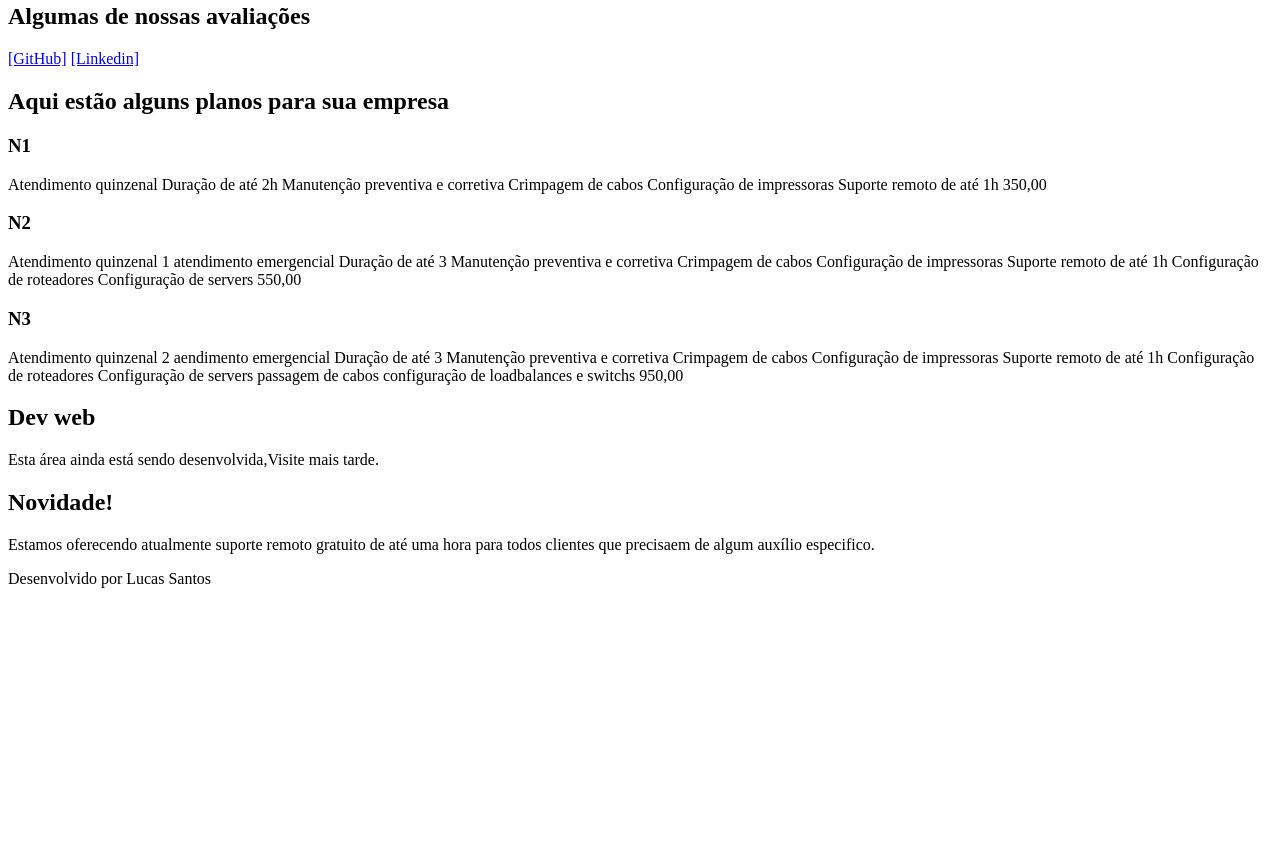
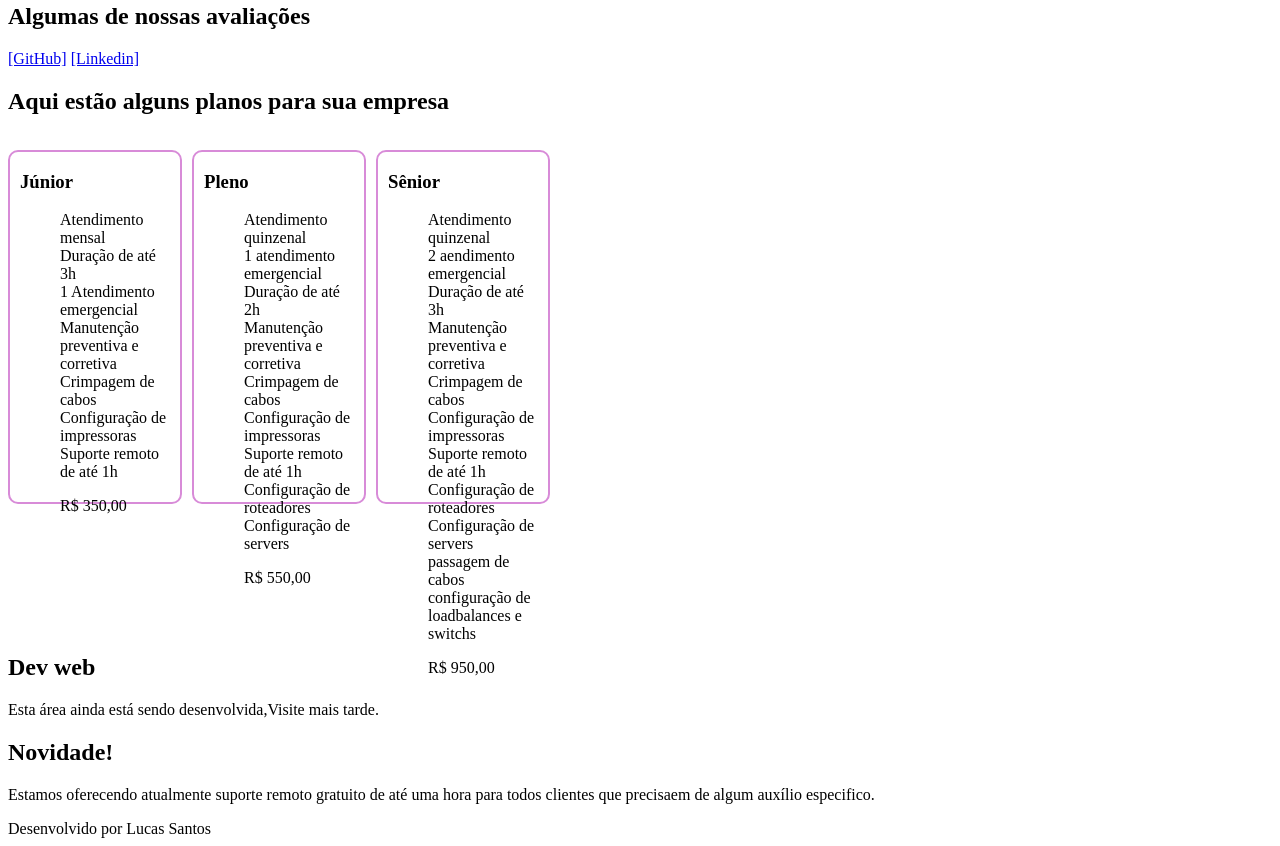
Before and after one commit to LKST2/Dev_WEB, a plain HTML site: page Site Ontech/index.html in a window 1280 px wide. Shown: the part 777-1623 px from the top of the page. Before the commit the page ends 1373 px from the top, so only its background shows below. Drawn offline with Linux system fonts and the light colour scheme.

Commit message:
Personalização Containers 2

```diff
--- a/Site Ontech/estilo.css
+++ b/Site Ontech/estilo.css
@@ -1,3 +1,67 @@
 @charset "UTF-8"
 
+/*{
+   margin: 0px;
+   padding: 0px;
+}*/
+
 @import url('https://fonts.googleapis.com/css2?family=Raleway:wght@200&display=swap');
+
+#contratos{
+   width: 100%;
+   float: left;
+   margin-bottom: 150px;
+   margin-top: 15px;
+}
+
+#junior{
+
+width: 150px;
+height: 350px;
+border: 2px solid #d88bd8;
+border-radius: 10px;
+padding: 0px 10px;
+text-align: left;
+margin-right: 10px;
+float: left;
+}
+
+div#junior ul{
+   list-style: none;
+}
+
+#pleno{
+
+   width: 150px;
+   height: 350px;
+   border: 2px solid #d88bd8;
+   border-radius: 10px;
+   padding: 0px 10px;
+   text-align: left;
+   float: left;
+
+   margin-right: 10px;
+   }
+
+   div#pleno ul{
+      list-style: none;
+   }
+
+   #senior{
+
+      width: 150px;
+      height: 350px;
+      border: 2px solid #d88bd8;
+      border-radius: 10px;
+      padding: 0px 10px;
+      text-align: left;
+      float: left;
+      }
+
+      div#senior ul{
+         list-style: none;
+      }
+
+/*Ideia: ao passar o maouse por cima dos contratos circuitos bem clarinhos podem ficar transitando na flex-box;
+Também, ao passar o mouse ficar um gradiente clarinho na colaração do site
+E tbm o retangulo se sobepor ao seu tamnho original*/
--- a/Site Ontech/index.html
+++ b/Site Ontech/index.html
@@ -83,51 +83,58 @@
         <h2>Aqui estão alguns planos para sua empresa</h2>
         <!--(tabela)-->
 
-        <h3>N1</h3>
+        <div id="contratos">
+            <div id="junior">
+                <h3>Júnior</h3>
 
-        <p>
-            Atendimento quinzenal
-            Duração de até 2h
-            Manutenção preventiva e corretiva
-            Crimpagem de cabos
-            Configuração de impressoras
-            Suporte remoto de até 1h
-            350,00
-        </p>
+                    <ul>
+                        <li>Atendimento mensal</li>
+                        <li>Duração de até 3h</li>
+                        <li>1 Atendimento emergencial</li>
+                        <li>Manutenção preventiva e corretiva</li>
+                        <li>Crimpagem de cabos</li>
+                        <li>Configuração de impressoras</li>
+                        <li>Suporte remoto de até 1h</li>
+                        <p>R$ 350,00</p>
+                    </ul>
+            </div>
 
-        <h3>N2</h3>
+            <div id="pleno">
+                <h3>Pleno</h3>
 
-        <p>
-            Atendimento quinzenal
-            1 atendimento emergencial
-            Duração de até 3
-            Manutenção preventiva e corretiva
-            Crimpagem de cabos
-            Configuração de impressoras
-            Suporte remoto de até 1h
-            Configuração de roteadores
-            Configuração de servers
-            550,00
-        </p>
+                    <ul>
+                        <li>Atendimento quinzenal</li>
+                        <li>1 atendimento emergencial</li>
+                        <li>Duração de até 2h</li>
+                        <li>Manutenção preventiva e corretiva</li>
+                        <li>Crimpagem de cabos</li>
+                        <li>Configuração de impressoras</li>
+                        <li>Suporte remoto de até 1h</li>
+                        <li>Configuração de roteadores</li>
+                        <li>Configuração de servers</li>
 
+                        <p>R$ 550,00</p>
+                    </ul>
+            </div>
+            <div id="senior">
+                <h3>Sênior</h3>
 
-        <h3>N3</h3>
-
-        <p>
-            Atendimento quinzenal
-            2 aendimento emergencial
-            Duração de até 3
-            Manutenção preventiva e corretiva
-            Crimpagem de cabos
-            Configuração de impressoras
-            Suporte remoto de até 1h
-            Configuração de roteadores
-            Configuração de servers
-            passagem de cabos
-            configuração de loadbalances e switchs
-            950,00
-        </p>
-
+                    <ul>
+                        <li>Atendimento quinzenal</li>
+                        <li>2 aendimento emergencial</li>
+                        <li>Duração de até 3h</li>
+                        <li>Manutenção preventiva e corretiva</li>
+                        <li>Crimpagem de cabos</li>
+                        <li>Configuração de impressoras</li>
+                        <li>Suporte remoto de até 1h</li>
+                        <li>Configuração de roteadores</li>
+                        <li>Configuração de servers</li>
+                        <li>passagem de cabos</li>
+                        <li>configuração de loadbalances e switchs</li>
+                        <p>R$ 950,00</p>
+                    </ul>
+            </div>
+        </div>
 
 
 
```
Also changed, not shown: Site Ontech/Midias-Site/CUlPl.jpg (added).
